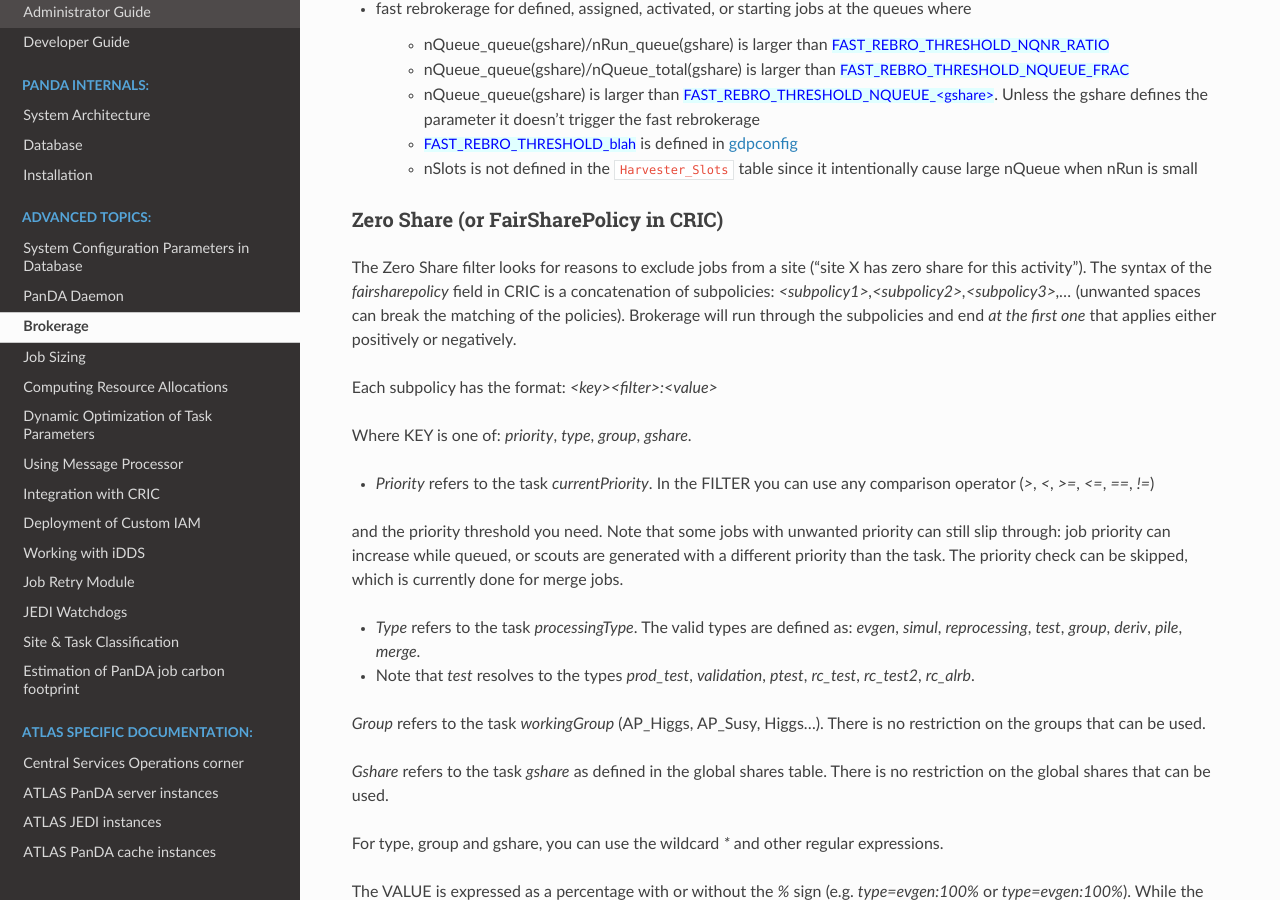
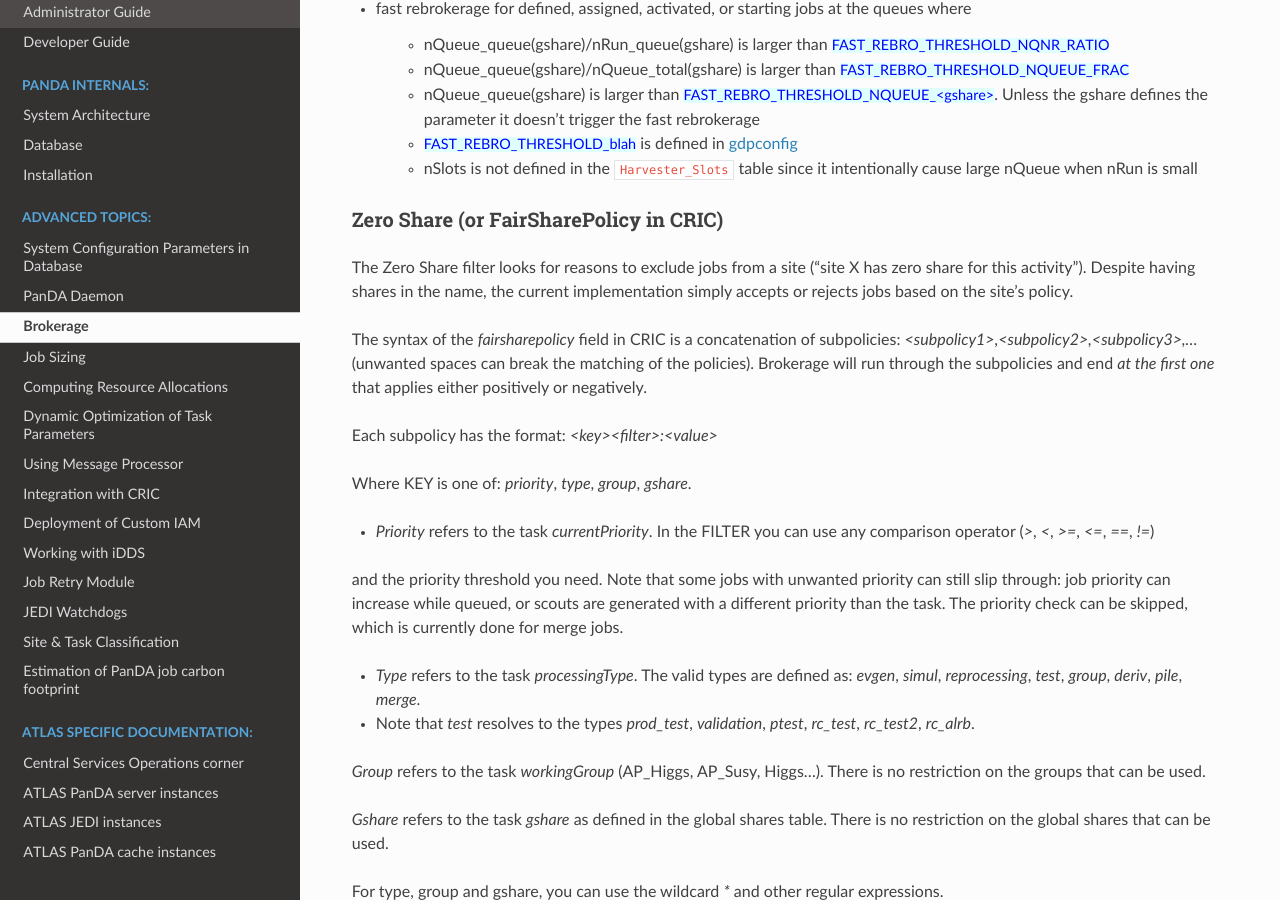
Before and after one commit to PanDAWMS/panda-docs, a Sphinx documentation site: the page built from docs/source/advanced/brokerage.rst, in a window 1280 px wide and 900 px high, scrolled down 8587 px. Built offline with Sphinx 7.4.7 and the Read the Docs theme 2.0.0, drawn with Linux system fonts in a browser that asks for light colours; pages that are not in the unit, such as notebooks, are missing from menus.

Commit message:
Zero Share update

```diff
--- a/docs/source/advanced/brokerage.rst
+++ b/docs/source/advanced/brokerage.rst
@@ -466,7 +466,10 @@ Timeout Rules
 
 Zero Share (or FairSharePolicy in CRIC)
 ==============
-The Zero Share filter looks for reasons to exclude jobs from a site ("site X has zero share for this activity"). The syntax of the `fairsharepolicy` field in
+The Zero Share filter looks for reasons to exclude jobs from a site ("site X has zero share for this activity"). Despite having shares in the name, the
+current implementation simply accepts or rejects jobs based on the site's policy.
+
+The syntax of the `fairsharepolicy` field in
 CRIC is a concatenation of subpolicies: `<subpolicy1>,<subpolicy2>,<subpolicy3>,...` (unwanted spaces can break the matching of the policies). Brokerage will run through the subpolicies and end *at the first one* that applies
 either positively or negatively.
 
```
